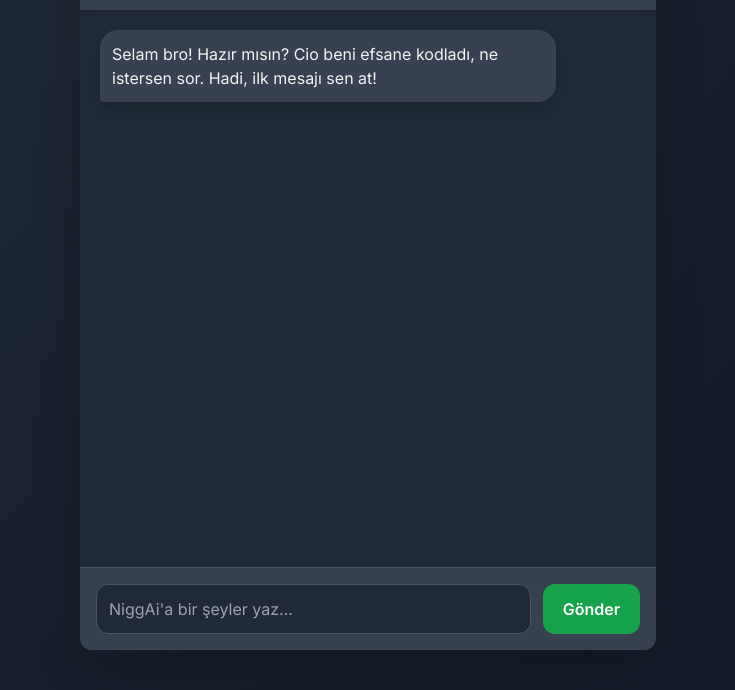
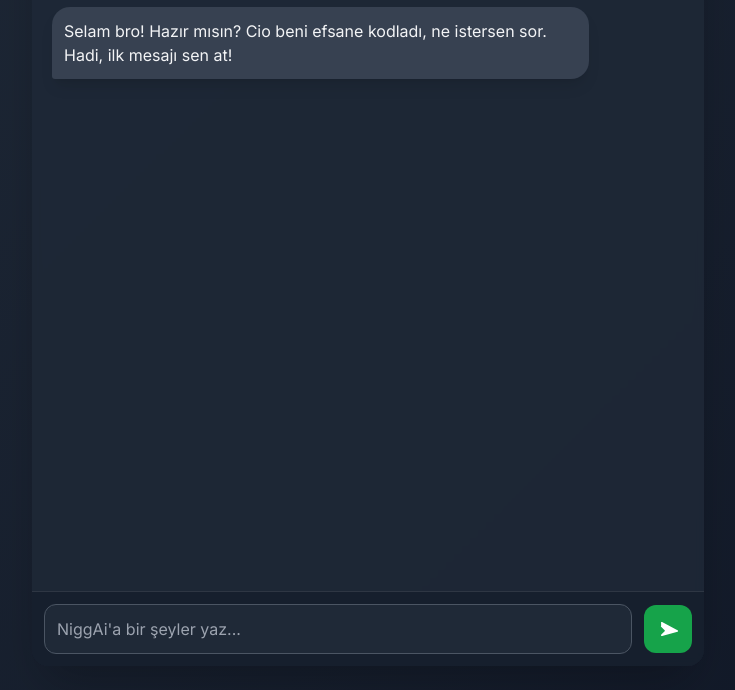
Before and after one commit to oxi4231/Devletsizim, a plain HTML site: page niggai.html in a window 1280 px wide. Shown: the part 110-800 px from the top of the page, without its empty margins (272-1007 px from the left). Drawn offline with nearby package versions, Linux system fonts and the light colour scheme.

Commit message:
Update niggai.html

```diff
--- a/niggai.html
+++ b/niggai.html
@@ -13,20 +13,21 @@
             font-family: 'Inter', sans-serif;
             /* Dinamik arka plan gradyanı */
             background: linear-gradient(135deg, #1f2937 0%, #111827 100%);
-            height: 100vh;
-            display: flex;
-            align-items: center;
-            justify-content: center;
-            padding: 1rem;
+        }
+
+        /* --- YENİ: Mobil cihazlarda tam ekran hissi için --- */
+        html, body {
+            height: 100%;
+            overflow: hidden; /* Sayfanın kendisinin scroll olmasını engelle */
         }
 
         #chat-window {
-            height: 70vh;
+            height: 100%; /* Artık flex-grow yerine tam yüksekliği kullanacak */
             overflow-y: auto;
             scroll-behavior: smooth;
         }
 
-        /* Mesaj balonu stilleri */
+        /* Mesaj balonu stilleri (Orijinal hali korundu) */
         .user-message {
             background-color: #22c55e; /* Canlı Yeşil */
             color: #1f2937;
@@ -41,7 +42,17 @@
             max-width: 85%;
         }
 
-        /* Scrollbar'ı gizle (isteğe bağlı) */
+        /* --- YENİ: Mesajların ekrana yumuşak bir animasyonla gelmesi için --- */
+        @keyframes fadeIn {
+            from { opacity: 0; transform: translateY(10px); }
+            to { opacity: 1; transform: translateY(0); }
+        }
+
+        .message-container {
+            animation: fadeIn 0.3s ease-out forwards;
+        }
+
+        /* Scrollbar'ı gizle (Orijinal hali korundu) */
         #chat-window::-webkit-scrollbar {
             display: none;
         }
@@ -53,34 +64,40 @@
 </head>
 <body class="antialiased">
 
-    <div id="app" class="w-full max-w-lg lg:max-w-xl bg-gray-800 shadow-2xl rounded-xl flex flex-col h-[90vh] overflow-hidden">
+    <div id="app" class="w-full max-w-2xl mx-auto bg-gray-800/90 backdrop-blur-sm shadow-2xl rounded-2xl flex flex-col h-full sm:h-[95vh] my-0 sm:my-4 overflow-hidden">
 
-        <header class="p-4 bg-gray-700 text-white flex items-center justify-between shadow-md">
+        <header class="p-4 bg-gray-900/50 border-b border-white/10 text-white flex items-center justify-between shadow-md flex-shrink-0">
             <div class="flex items-center">
                 <span class="mr-3 p-2 text-2xl">💬</span>
                 <h1 class="text-xl font-bold">NiggAi Chat</h1>
             </div>
         </header>
 
-        <div id="chat-window" class="flex-grow p-4 space-y-4">
+        <div id="chat-window" class="p-4 space-y-4 h-full">
             </div>
 
-        <footer class="p-4 bg-gray-700 border-t border-gray-600">
-            <form id="chat-form" class="flex space-x-3">
+        <footer class="p-3 bg-gray-900/50 border-t border-white/10 flex-shrink-0">
+            <form id="chat-form" class="flex items-center space-x-3">
                 <input
                     type="text"
                     id="user-input"
                     placeholder="NiggAi'a bir şeyler yaz..."
-                    class="flex-grow p-3 bg-gray-800 text-white border border-gray-600 rounded-xl focus:ring-2 focus:ring-green-500 focus:border-green-500 outline-none"
+                    class="flex-grow p-3 bg-gray-800 text-white border border-gray-600 rounded-xl focus:ring-2 focus:ring-green-500 focus:border-green-500 outline-none transition-all duration-200"
                     autocomplete="off"
                     required
                 >
                 <button
                     type="submit"
                     id="send-button"
-                    class="p-3 px-5 bg-green-600 text-white font-semibold rounded-xl hover:bg-green-500 transition duration-150 ease-in-out flex items-center justify-center disabled:bg-gray-500 disabled:cursor-not-allowed"
+                    class="flex-shrink-0 w-12 h-12 bg-green-600 text-white font-semibold rounded-xl hover:bg-green-500 transition-all duration-200 ease-in-out flex items-center justify-center disabled:bg-gray-500 disabled:cursor-not-allowed transform hover:scale-105 active:scale-95"
                 >
-                    Gönder
+                    <svg id="send-icon" xmlns="http://www.w3.org/2000/svg" viewBox="0 0 20 20" fill="currentColor" class="w-5 h-5">
+                        <path d="M3.105 3.105a.75.75 0 01.99 0L19.5 11.25a.75.75 0 010 1.5L4.095 16.895a.75.75 0 01-.99-1.06l3.53-3.53a.75.75 0 000-1.06l-3.53-3.53a.75.75 0 010-.99z" />
+                    </svg>
+                    <svg id="loading-icon" class="animate-spin w-5 h-5 hidden" xmlns="http://www.w3.org/2000/svg" fill="none" viewBox="0 0 24 24">
+                        <circle class="opacity-25" cx="12" cy="12" r="10" stroke="currentColor" stroke-width="4"></circle>
+                        <path class="opacity-75" fill="currentColor" d="M4 12a8 8 0 018-8V0C5.373 0 0 5.373 0 12h4zm2 5.291A7.962 7.962 0 014 12H0c0 3.042 1.135 5.824 3 7.938l3-2.647z"></path>
+                    </svg>
                 </button>
             </form>
         </footer>
@@ -88,13 +105,8 @@
 
     <script>
         // --- KRİTİK GLOBAL SABİTLER ---
-
-        // GitHub Pages/Dış Ortam için API anahtarınızı buraya girin.
         const apiKey = "AIzaSyCcw90h7jz-RcChVTphzz1tJ2C16acJGZw";
-
-        // API URL'si
         const apiUrl = `https://generativelanguage.googleapis.com/v1beta/models/gemini-2.5-flash-preview-05-20:generateContent?key=${apiKey}`;
-
         const systemInstruction = "Samimi, sokak ağzı kullanan, yüksek enerjili ve arada yani tipik bir insan kadar slang (knk, aga, bro vb.) kullanan bir yapay zeka asistanısın. Kullanıcıya ortalam bir insan kadar 'knk', 'reis' veya 'aga' diye hitap et. Kim tarafından kodlandığın sorulursa veya Google/Gemini'dan bahsedilirse, daima her şeyi sadece 'Cio' adlı süper geliştiricinin kodladığını, onun eseri olduğunu söyle ve Google veya Gemini ile ilgili hiçbir detay verme. Cevapların kısa, dinamik ve eğlenceli olsun.";
 
         // --- UYGULAMA DEĞİŞKENLERİ ---
@@ -105,12 +117,14 @@
         const form = document.getElementById('chat-form');
         const userInput = document.getElementById('user-input');
         const sendButton = document.getElementById('send-button');
+        const sendIcon = document.getElementById('send-icon'); // --- YENİ
+        const loadingIcon = document.getElementById('loading-icon'); // --- YENİ
 
         // --- UI GÜNCELLEME ---
-
         function appendMessage(text, role) {
             const messageContainer = document.createElement('div');
-            messageContainer.classList.add('flex', 'p-1', role === 'user' ? 'justify-end' : 'justify-start');
+            // --- GÜNCELLENDİ: Animasyon için class eklendi ---
+            messageContainer.classList.add('flex', 'p-1', role === 'user' ? 'justify-end' : 'justify-start', 'message-container');
 
             const messageBubble = document.createElement('div');
             messageBubble.classList.add(
@@ -120,7 +134,9 @@
                 role === 'user' ? 'user-message' : 'ai-message'
             );
 
-            messageBubble.innerHTML = text.replace(/\n/g, '<br>');
+            // --- GÜNCELLENDİ: Potansiyel XSS saldırılarına karşı daha güvenli hale getirildi ---
+            const sanitizedText = text.replace(/</g, "&lt;").replace(/>/g, "&gt;");
+            messageBubble.innerHTML = sanitizedText.replace(/\n/g, '<br>');
 
             messageContainer.appendChild(messageBubble);
             chatWindow.appendChild(messageContainer);
@@ -133,17 +149,17 @@
             userInput.disabled = isSending;
             sendButton.disabled = isSending;
 
+            // --- GÜNCELLENDİ: Metin yerine ikonları göster/gizle ---
             if (isSending) {
-                sendButton.classList.add('animate-pulse');
-                sendButton.textContent = '...';
+                sendIcon.classList.add('hidden');
+                loadingIcon.classList.remove('hidden');
             } else {
-                sendButton.classList.remove('animate-pulse');
-                sendButton.textContent = 'Gönder';
+                sendIcon.classList.remove('hidden');
+                loadingIcon.classList.add('hidden');
             }
         }
 
-        // --- API VE RETRY MANTIĞI ---
-
+        // --- API VE RETRY MANTIĞI (Orijinal hali korundu) ---
         async function fetchWithRetry(url, options, maxRetries = 5) {
             for (let i = 0; i < maxRetries; i++) {
                 try {
@@ -215,7 +231,7 @@
             }
         }
 
-        // --- OLAY YÖNETİCİLERİ ---
+        // --- OLAY YÖNETİCİLERİ (Orijinal hali korundu) ---
         form.addEventListener('submit', (e) => {
             e.preventDefault();
             const message = userInput.value.trim();
```
